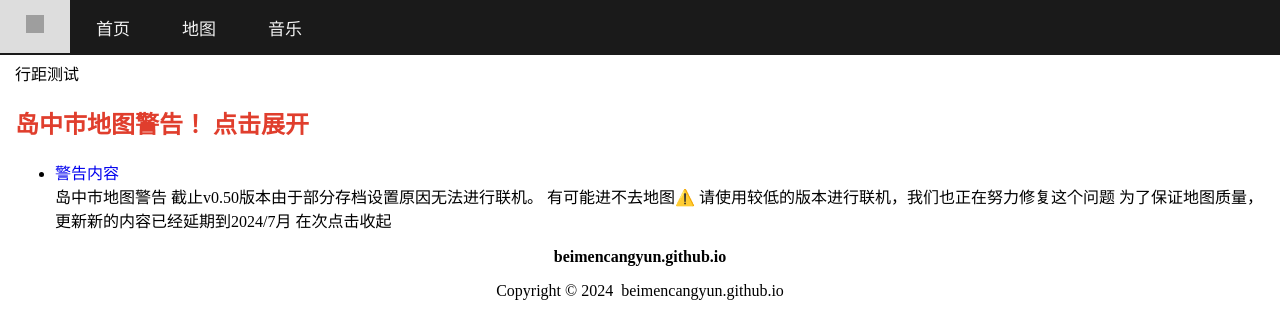
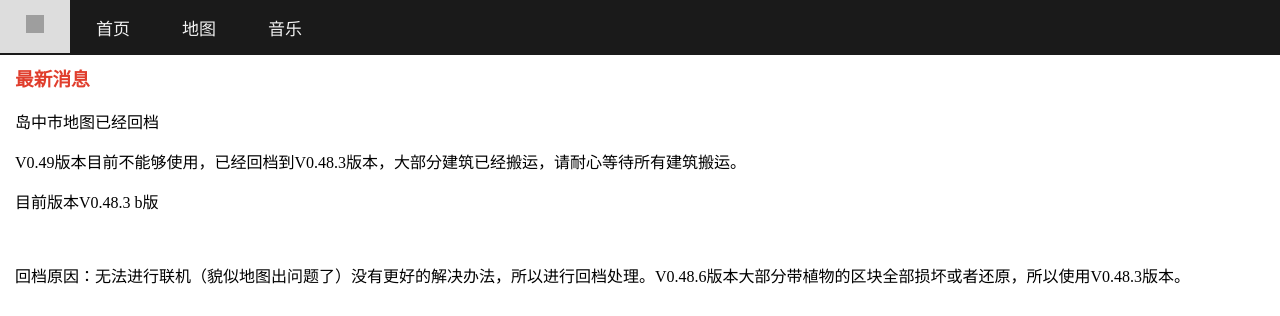
Before and after one commit to wang713713/beimencangyun.github.io, a plain HTML site: page index.html in a window 1280 px wide. Shown: the top 316 px of the page. Drawn offline with Linux system fonts and the light colour scheme; grey boxes are pictures that could not be loaded.

Commit message:
Update index.html

```diff
--- a/index.html
+++ b/index.html
@@ -62,19 +62,16 @@ body {margin:0;}
 <!--分============================================隔============================================符-->
 <div class="main">
 <!--下方为网站文字 上方为顶部导航栏========================================================================-->
-   <p>行距测试<p/>
-   <h2><span style="color: #e03e2d;">岛中市地图警告！ 点击展开</span></h2>
-<ul class="accordion" data-accordion>
-  <li class="accordion-navigation">
-    <a href="#demo">警告内容</a>
-    <div id="demo" class="content">
-     岛中市地图警告
-     截止v0.50版本由于部分存档设置原因无法进行联机。
-     有可能进不去地图⚠️
-     请使用较低的版本进行联机，我们也正在努力修复这个问题
-     为了保证地图质量，更新新的内容已经延期到2024/7月
-
-     在次点击收起
+<h3><span style="color: #e03e2d;"><strong>最新消息</strong></span></h3>
+<p><span style="color: #000000;">岛中市地图已经回档</span></p>
+<p><span style="color: #000000;">V0.49版本目前不能够使用，已经回档到V0.48.3版本，大部分建筑已经搬运，请耐心等待所有建筑搬运。</span></p>
+<p><span style="color: #000000;">目前版本V0.48.3 b版</span></p>
+<p><span style="color: #000000;">&nbsp;</span></p>
+<p><span style="color: #000000;">回档原因：无法进行联机（貌似地图出问题了）没有更好的解决办法，所以进行回档处理。V0.48.6版本大部分带植物的区块全部损坏或者还原，所以使用V0.48.3版本。</span></p>
+<p><span style="color: #000000;">&nbsp;</span></p>
+<p><span style="color: #000000;">我们正在努力修复存档</span></p>
+<p><span style="color: #000000;">&nbsp;</span></p>
+<p><span style="color: #000000;">2024/6/24</span></p>
     </div>
   </li>
 </ul>
```
